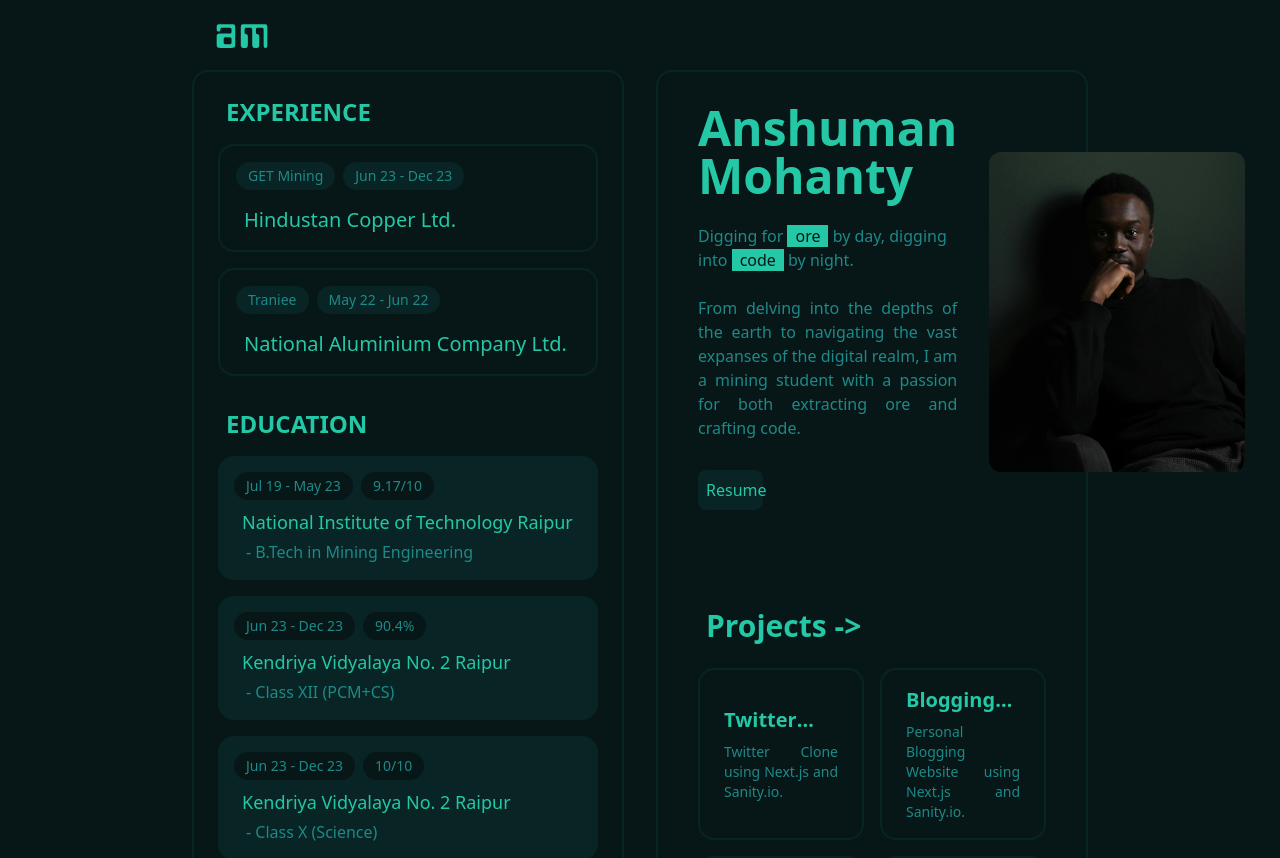
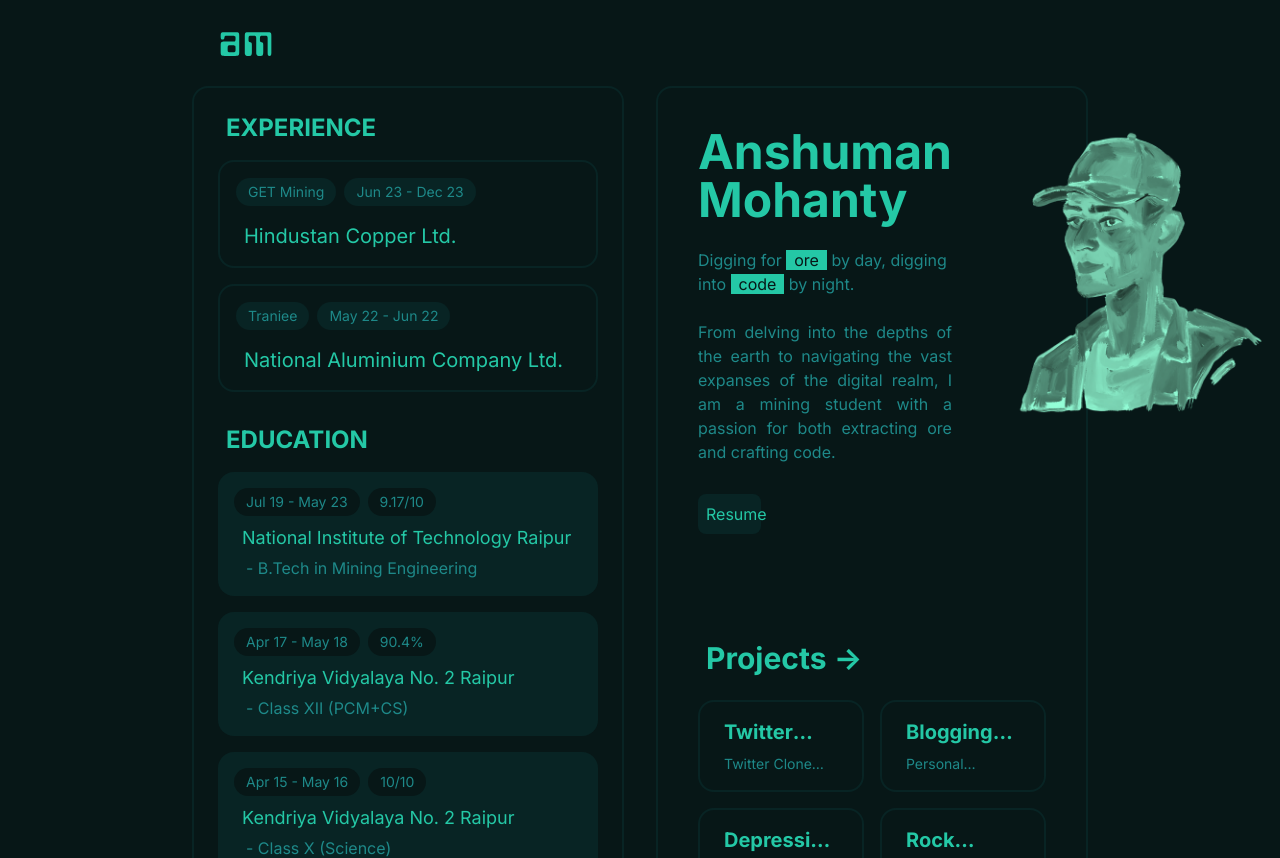
Before and after one commit to Anshuman2305/AnshumanMohanty-Portfolio, a Next.js app: page / in a window 1280 px wide. Shown: the top 858 px of the page. Built offline with nearby package versions, Linux system fonts and the light colour scheme.

Commit message:
UI Update

```diff
--- a/app/components/Navbar.tsx
+++ b/app/components/Navbar.tsx
@@ -3,7 +3,7 @@ import React from 'react'
 
 function Navbar() {
   return (
-    <div className="flex flex-row justify-between w-[100vw] lg:w-[70vw] mx-auto">
+    <div className="navbar flex flex-row justify-between w-[100vw] lg:w-[70vw] mx-auto py-2 px-1">
         <Image className='h-[70px]' src={"/photos/am.svg"} width={100} height={100} alt="Picture of the author"/>
     </div>
   )
--- a/app/components/Sidebar.tsx
+++ b/app/components/Sidebar.tsx
@@ -7,6 +7,7 @@ function sidebar() {
     <div className="sidebar flex flex-col md:flex-row-reverse lg:flex-col w-full max-w-md md:max-w-full lg:max-w-md md:border-[2px] border-dullgreen md:p-2 rounded-2xl">
       <Experience />
       <Education />
+      <div className="flex justify-center items-center"><p className="text-brightgreen py-8 sm:hidden">Anshuman Mohanty</p></div>
     </div>
   )
 }
--- a/app/components/subcomponents/Education.tsx
+++ b/app/components/subcomponents/Education.tsx
@@ -17,7 +17,7 @@ function Education() {
                 />
                 <EducationCard
 
-                    timeperiod='Jun 23 - Dec 23'
+                    timeperiod='Apr 17 - May 18'
                     marks='90.4%'
                     institute_name='Kendriya Vidyalaya No. 2 Raipur'
                     short_institute_name='Kendriya Vidyalaya No. 2 Raipur'
@@ -26,7 +26,7 @@ function Education() {
                 />
                 <EducationCard
 
-                    timeperiod='Jun 23 - Dec 23'
+                    timeperiod='Apr 15 - May 16'
                     marks='10/10'
                     institute_name='Kendriya Vidyalaya No. 2 Raipur'
                     short_institute_name='Kendriya Vidyalaya No. 2 Raipur'
--- a/app/components/subcomponents/Hero.tsx
+++ b/app/components/subcomponents/Hero.tsx
@@ -4,14 +4,14 @@ import React from 'react'
 
 function hero() {
   return (
-    <div className="hero-container flex flex-col-reverse md:flex-row flex-nowrap gap-8 lg:justify-between lg:items-center w-full lg:max-w-8xl px-4 lg:px-8 py-6 mb-8 md:mb-4">
+    <div className="hero-container flex flex-col-reverse md:flex-row flex-nowrap gap-8 lg:justify-between lg:items-center w-full lg:max-w-8xl px-4 lg:px-8 py-8 mb-8 md:mb-4">
         <div className="flex flex-col gap-6">
           <h1 className="text-4xl md:text-5xl text-brightgreen font-bold">Anshuman <br/> Mohanty</h1>
           <p className="text-base text-mediumgreen">Digging for  <span className="bg-brightgreen px-2 text-darkgreen-bg">ore</span> by day, digging into  <span className="bg-brightgreen px-2 text-darkgreen-bg">code</span>  by night.</p>
           <p className="text-base text-justify text-mediumgreen max-w-lg ">From delving into the depths of the earth to navigating the vast expanses of the digital realm, I am a mining student with a passion for both extracting ore and crafting code.</p>
           <a href="https://drive.google.com/file/d/1Oyf4DSwglNwLsweQ2_NyNP9RH02-qlpH/view?usp=drive_link" target='blank' className="md:animate-bounce transition ease-in-out duration-300 bg-dullgreen hover:bg-brightgreen hover:text-darkgreen-bg text-brightgreen md:w-1/4 text-center py-2 lg:p-2 rounded-lg md:mt-4">Resume</a>
         </div>
-        <Image src={"/photos/photo.jpeg"} width={200} height={200} alt="anshuman mohanty" className="rounded-xl lg:hidden xl:block md:w-64 md:h-80" />
+        <Image src={"/photos/hero.png"} width={400} height={400} alt="anshuman mohanty" className="hero self-start rounded-xl hidden xl:block md:w-72 md:h-72" />
     </div>
   )
 }
--- a/app/components/subcomponents/reusableComponents/Projectcard.tsx
+++ b/app/components/subcomponents/reusableComponents/Projectcard.tsx
@@ -10,7 +10,7 @@ const ProjectCard: React.FC<ProjectCardProps> = ({ title, description, web_link
   return (
     <a href={web_link} target='blank' className='card transition ease-in-out duration-300 hover:bg-dullgreen flex basis-1/2 flex-col gap-2 justify-center border-[2px] rounded-2xl border-dullgreen px-2 py-4 md:p-4'>
       <h2 className='text-brightgreen text-[16px] md:text-lg lg:text-xl px-2 font-bold line-clamp-1'>{title}</h2>
-      <p className='text-mediumgreen text-[14px] md:text-sm px-2 text-justify'>{description}</p>
+      <p className='text-mediumgreen text-[14px] md:text-sm px-2 text-left line-clamp-1'>{description}</p>
     </a>
   );
 };
--- a/app/globals.css
+++ b/app/globals.css
@@ -5,3 +5,39 @@
 body {
     background-color: #071717;
 }
+
+
+@layer utilities {
+    /* Hide scrollbar for Chrome, Safari and Opera */
+    .no-scrollbar::-webkit-scrollbar {
+        display: none;
+    }
+   /* Hide scrollbar for IE, Edge and Firefox */
+    .no-scrollbar {
+        -ms-overflow-style: none;  /* IE and Edge */
+        scrollbar-width: none;  /* Firefox */
+  }
+}
+
+@media screen and (min-width: 768px) and (min--moz-device-pixel-ratio: 1.25),
+       screen and (min-width: 768px) and (-o-min-device-pixel-ratio: 5/4),
+       screen and (min-width: 768px) and (-webkit-min-device-pixel-ratio: 1.25) {
+  html, body {
+    zoom: 0.9; /* Adjust zoom level to counteract the 125% zoom */
+    height: 120vh; /* Adjust height to fit 100vh at 125% zoom */
+  }
+
+  .maincontainer {
+    width: 80vw !important;
+  }
+
+  .navbar {
+    width: 80vw !important;
+  }
+
+
+  .hero {
+    width: 16rem !important;
+    height: 16rem !important;
+  }
+}
--- a/app/layout.tsx
+++ b/app/layout.tsx
@@ -15,7 +15,7 @@ export default function RootLayout({
   children: React.ReactNode;
 }>) {
   return (
-    <html lang="en">
+    <html lang="en" className="max-h-[100vh]">
       <body className={inter.className}>{children}</body>
     </html>
   );
--- a/app/page.tsx
+++ b/app/page.tsx
@@ -4,12 +4,12 @@ import Navbar from "./components/Navbar";
 
 export default function Home() {
   return (
-    <body className="flex flex-col justify-center items-center">
+    <main className="flex flex-col justify-center items-center">
       <Navbar/>
-      <div className="flex flex-col-reverse lg:flex-row flex-nowrap gap-8 justify-center w-[90vw] xl:w-[70vw] mx-auto">
+      <div className="maincontainer flex flex-col-reverse lg:flex-row flex-nowrap gap-8 justify-center w-[90vw] xl:w-[70vw] mx-auto">
       <Sidebar />
       <Mainbody />
       </div>
-    </body>
+    </main>
   );
 }
```
Also changed, not shown: public/photos/hero.png (added).
